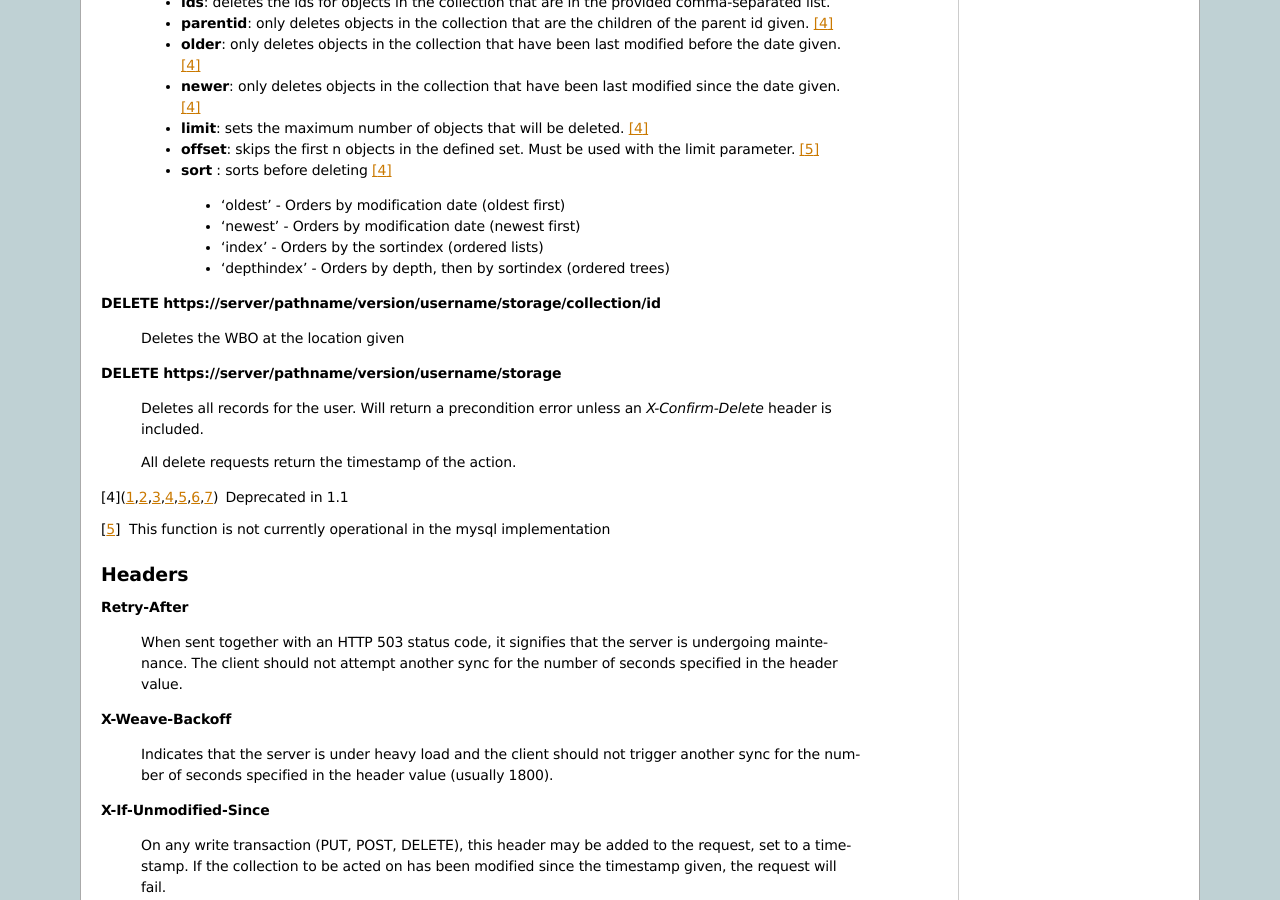
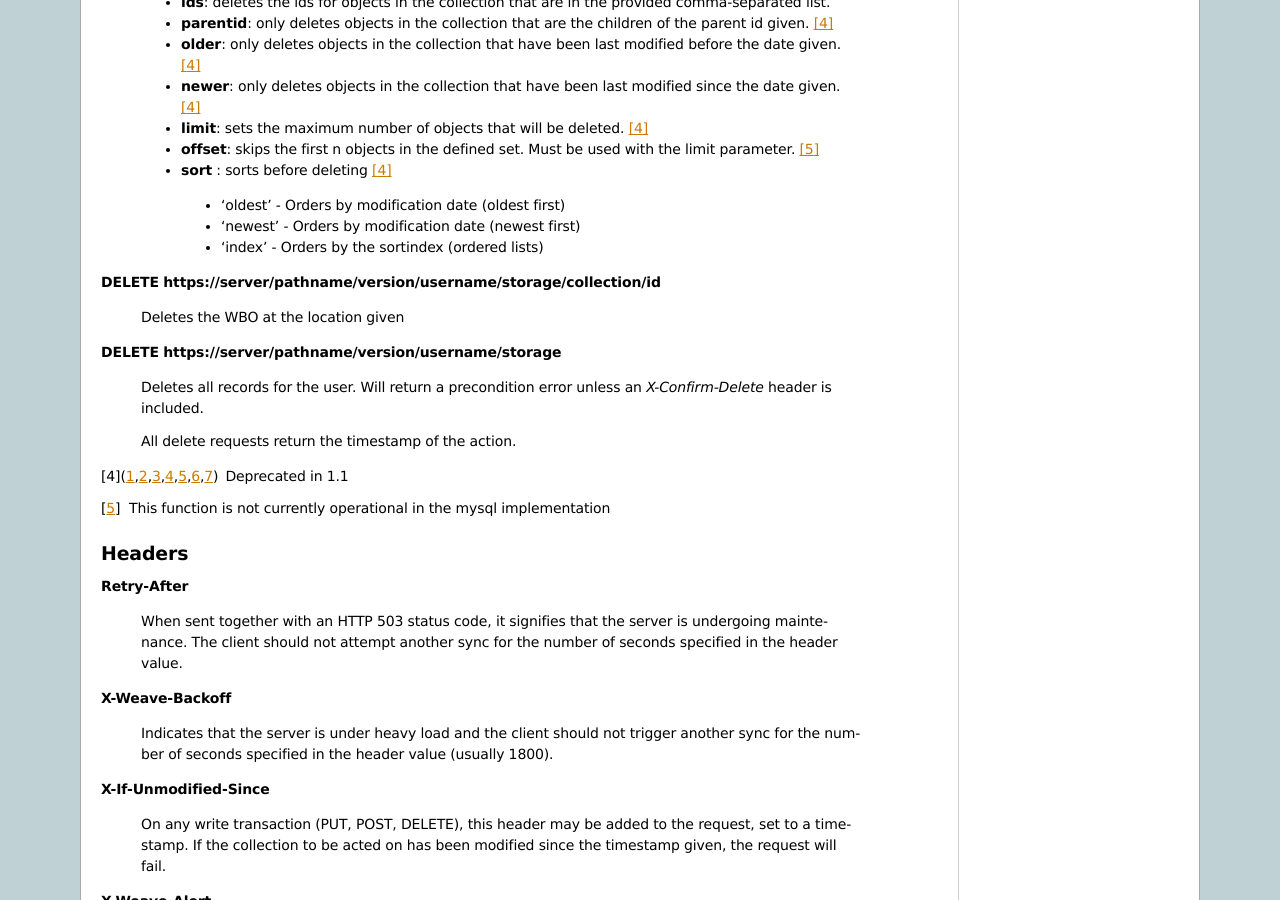
Before and after one commit to mozilla-services/docs, a Sphinx documentation site: the page built from source/storage/apis-1.1.rst, in a window 1280 px wide and 900 px high, scrolled down 3447 px. Built offline with Sphinx 7.4.7, drawn with Linux system fonts in a browser that asks for light colours.

Commit message:
Bug 685384 - remove docs on unimplemented "depth" parameter

```diff
--- a/source/storage/apis-1.1.rst
+++ b/source/storage/apis-1.1.rst
@@ -268,7 +268,6 @@ APIs
      - 'oldest' - Orders by modification date (oldest first)
      - 'newest' - Orders by modification date (newest first)
      - 'index' - Orders by the sortindex (ordered lists)
-     - 'depthindex' - Orders by depth, then by sortindex (ordered trees)
 
 
 **DELETE** **https://server/pathname/version/username/storage/collection/id**
```
